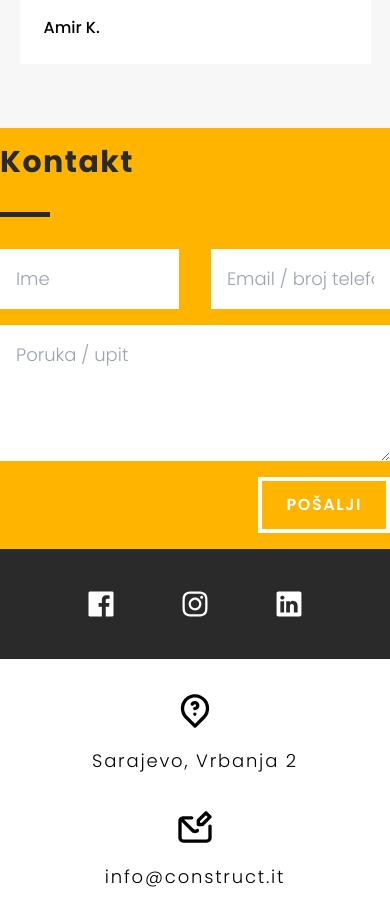
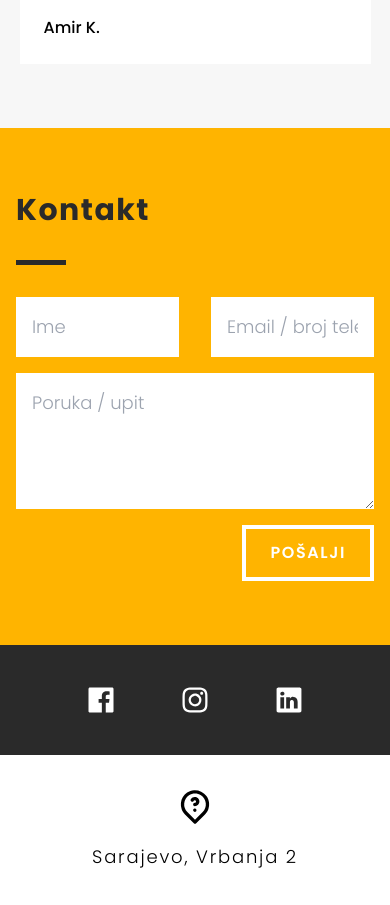
Before and after one commit to VeldinS/construct-it, a Next.js app: page / in a window 390 px wide. Shown: the part 5020-5925 px from the top of the page. Built offline with nearby package versions, Linux system fonts and the light colour scheme.

Commit message:
Home page - footer section implementation and responsiveness

```diff
--- a/src/components/footer/footer.tsx
+++ b/src/components/footer/footer.tsx
@@ -11,7 +11,7 @@ import Link from "next/link";
 function Footer() {
     return (
         <section id={'kontakt'} className={'w-screen h-auto flex flex-col lg:flex-row items-stretch justify-center'}>
-            <form className={'w-full lg:w-1/2 h-auto bg-orange-primary py-4 lg:px-16 py-16 flex flex-col justify-start items-start gap-8'}>
+            <form className={'w-full lg:w-1/2 h-auto bg-orange-primary px-4 lg:px-16 py-16 flex flex-col justify-start items-start gap-8'}>
                 <h1 className={'text-[#2A2A2A] font-rubik text-3xl md:text-4xl font-bold tracking-wider'}>
                     Kontakt
                 </h1>
```
